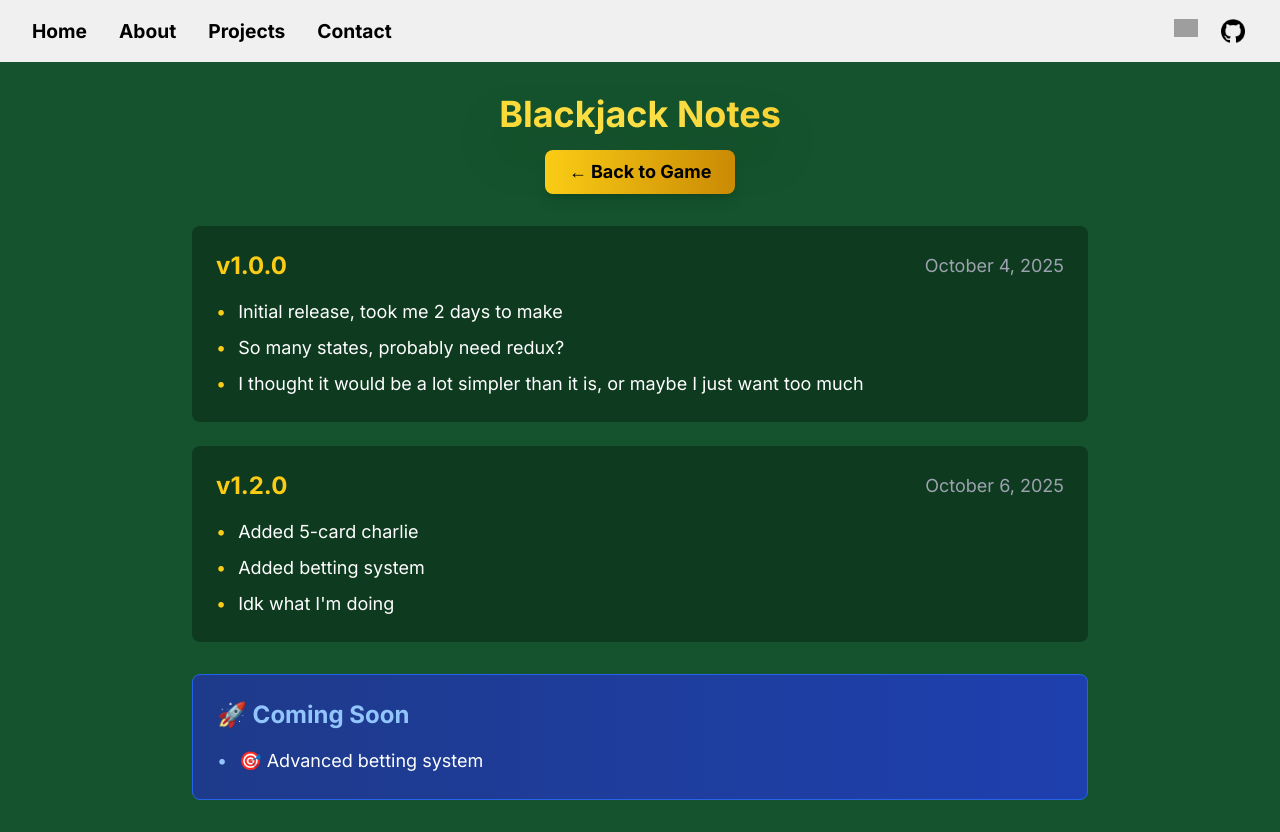
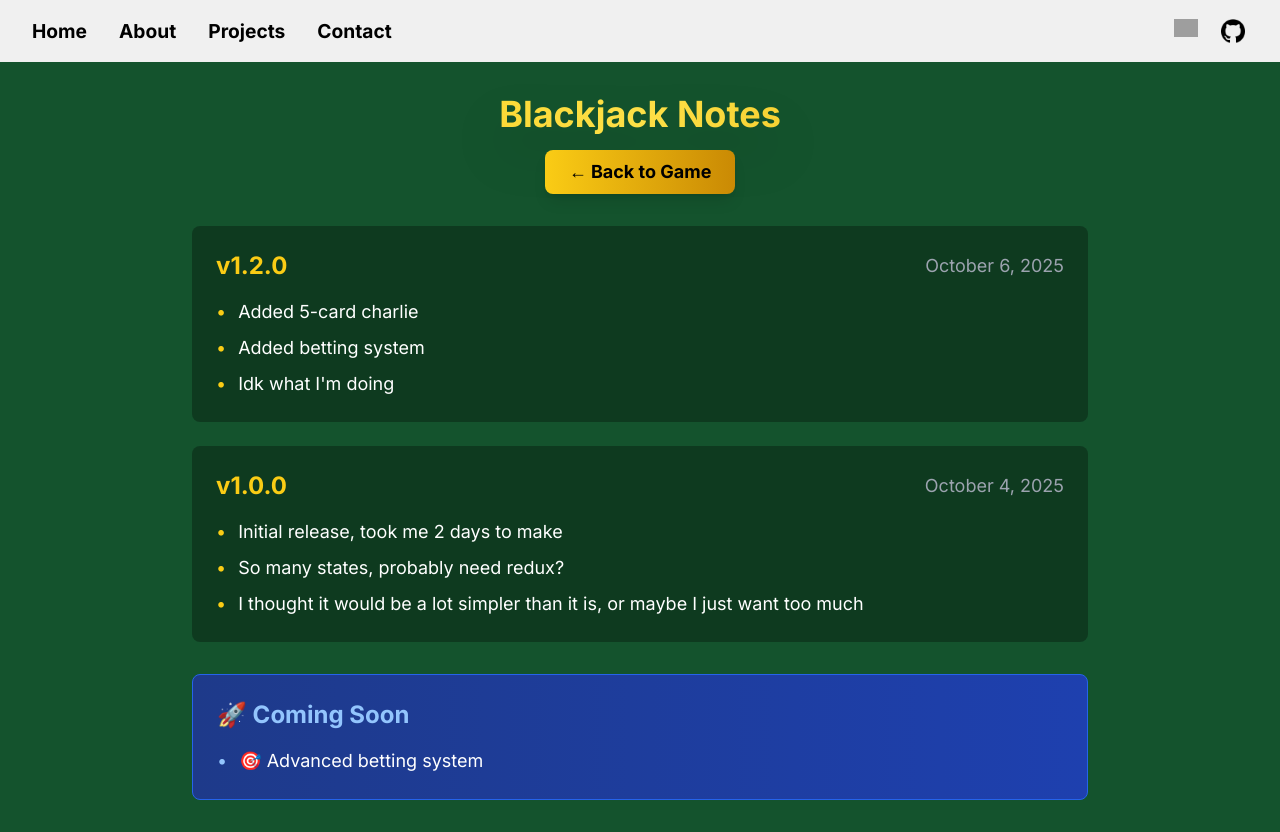
Before and after one commit to ElysianCode12/dexterportfolio, a Next.js app: page /games/blackjack/notes in a window 1280 px wide. Built offline with nearby package versions, Linux system fonts and the light colour scheme; grey boxes are pictures that could not be loaded.

Commit message:
minor tweak

```diff
--- a/app/games/blackjack/notes/page.js
+++ b/app/games/blackjack/notes/page.js
@@ -6,21 +6,21 @@ import Link from "next/link";
 export default function PatchNotesPage() {
     const patchNotes = [
         {
+            version: "v1.2.0",
+            date: "October 6, 2025",
+            changes: [
+                "Added 5-card charlie",
+                "Added betting system",
+                "Idk what I'm doing",
+            ]
+        },
+        {
             version: "v1.0.0",
             date: "October 4, 2025",
             changes: [
                 "Initial release, took me 2 days to make",
                 "So many states, probably need redux?",
                 "I thought it would be a lot simpler than it is, or maybe I just want too much"
-            ]
-        },
-        {
-            version: "v1.2.0",
-            date: "October 6, 2025",
-            changes: [
-                "Added 5-card charlie",
-                "Added betting system",
-                "Idk what I'm doing",
             ]
         },
     ];
```
